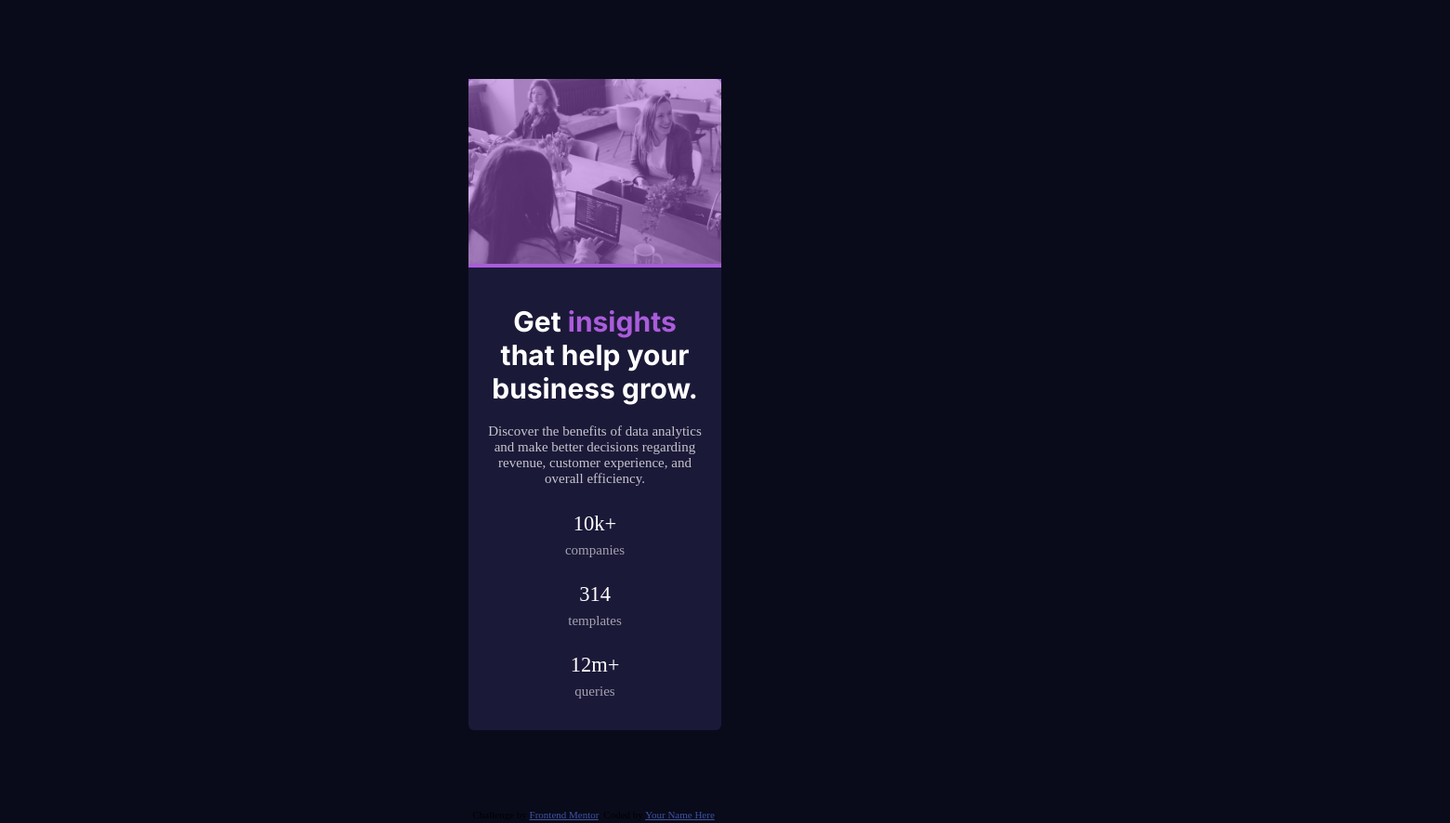
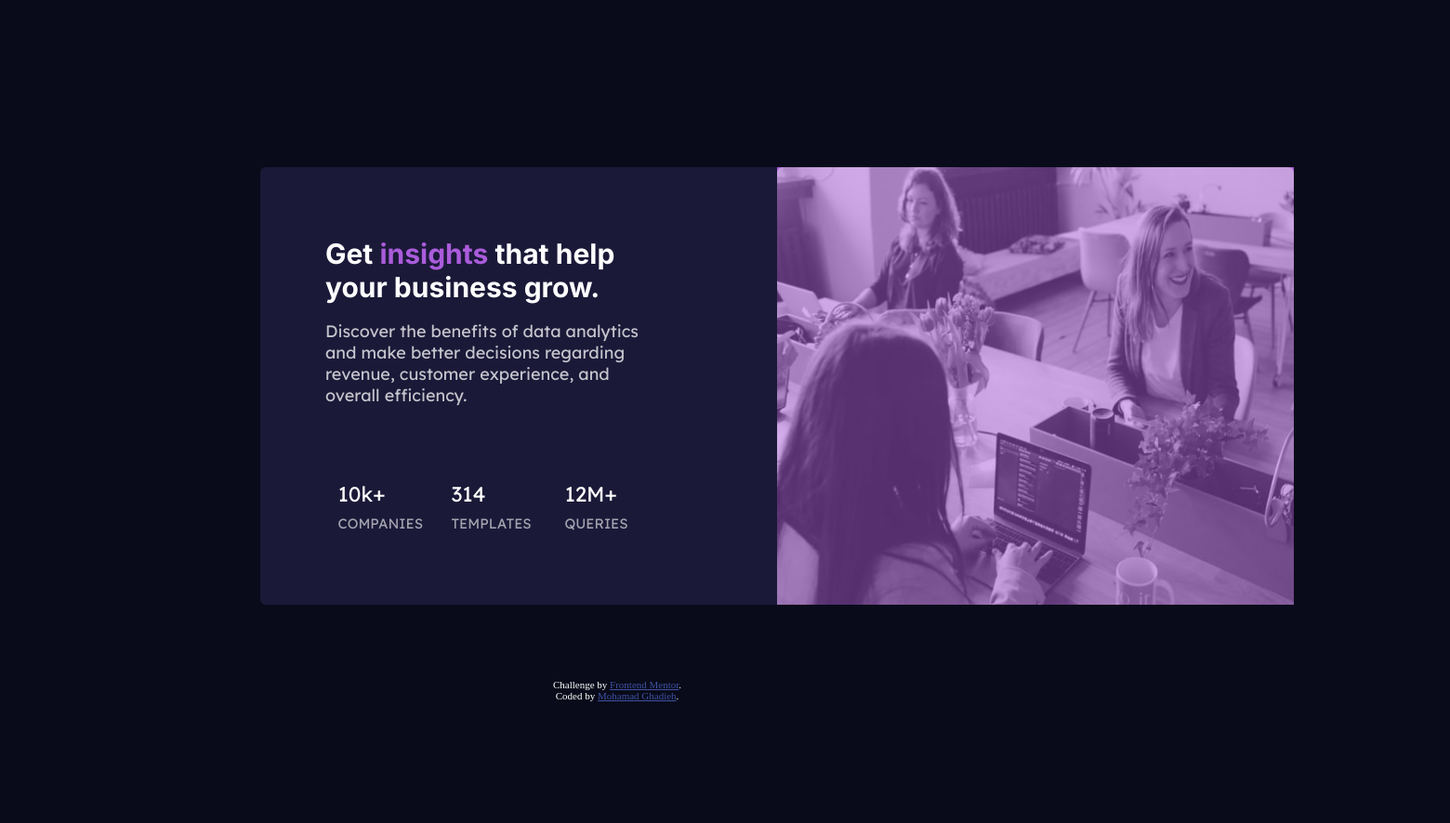
Before and after one commit to mghadieh/FrontEndMentor, a plain HTML site: page 3 stats-preview-card-component-main/index.html in a window 1280 px wide. Shown: the whole page at 93% size, 1560 px wide, since content can reach past the window. Drawn offline with Linux system fonts and the light colour scheme.

Commit message:
Desktop Design completed.
Challenge completed.

```diff
--- a/3 stats-preview-card-component-main/css/style.css
+++ b/3 stats-preview-card-component-main/css/style.css
@@ -51,6 +51,7 @@ h1 {
 
 .paragraph {
 	color: var(--main-paragraph);
+	font-family: 'Lexend Deca', sans-serif;
 }
 
 .stat {
@@ -59,6 +60,7 @@ h1 {
 	justify-content: space-evenly;
 	color: var(--main-heading);
 	font-size: 1.5em;
+	font-family: 'Lexend Deca', sans-serif;
 }
 
 .stat__heading {
@@ -83,30 +85,79 @@ img {
 	max-width: 6.33rem;
 	padding: 0.8rem 0;
 }
+
+.attribution {
+	position: relative;
+	right: 10%;
+	left: 1vh;
+	bottom: 6vh;
+	font-size: 11px;
+	text-align: center;
+	color: white;
+}
+.attribution a {
+	color: hsl(228, 45%, 44%);
+}
+
 /******************************************** desktop design ********************************************/
-/* @media screen and (min-width: 62.5rem) {
+@media screen and (min-width: 62.5rem) {
 	body {
 		overflow: hidden;
 		background-color: var(--bg-main);
 		min-height: 100vh;
-		max-width: 100%;
 		width: 100%;
-		margin: 0 auto;
+		margin: 10.33rem 11rem;
+		margin-top: 12rem;
+		margin-left: 18.67rem;
 	}
 
 	.card {
+		flex-direction: row;
+		border-radius: 0.4em;
+		max-width: 100%;
+		width: 74.13rem;
+		margin: 0;
+	}
+
+	.text {
+		flex-grow: 1;
+		flex-basis: 0;
 		display: flex;
-		justify-content: space-evenly;
-		flex-direction: row;
-		margin: 10.33rem 11rem;
-		background-color: var(--bg-card);
-		border-radius: 0.4em;
-		max-height: max-content;
-		max-width: 100%;
-		text-align: center;
+		flex-direction: column;
+		justify-content: space-around;
+		padding: 5rem 8rem 4.3rem 4.66rem;
+		text-align: left;
+		width: 50%;
+	}
+
+	h1 {
+		font-size: 2rem;
+		margin: 0;
+	}
+
+	.paragraph {
+		padding-bottom: 3.33rem;
+		font-size: 1.2rem;
 	}
 
 	.stat {
-		display: block;
+		flex-direction: row;
+		justify-content: flex-start;
 	}
-} */
+
+	.filtered {
+		width: 50%;
+	}
+
+	img {
+		flex-grow: 1;
+		flex-basis: 0;
+		height: 100%;
+	}
+
+	.attribution {
+		right: 20%;
+		left: auto;
+		top: 10vh;
+	}
+}
--- a/3 stats-preview-card-component-main/index.html
+++ b/3 stats-preview-card-component-main/index.html
@@ -13,11 +13,6 @@
 
   <title>Frontend Mentor | Stats preview card component</title>
 
-  <!-- Feel free to remove these styles or customise in your own stylesheet 👍 -->
-  <style>
-    .attribution { font-size: 11px; text-align: center; }
-    .attribution a { color: hsl(228, 45%, 44%); }
-  </style>
 </head>
 <body>
   <div class="card">
@@ -27,21 +22,17 @@
         <p>Discover the benefits of data analytics and make better decisions regarding revenue, customer experience, and overall efficiency.</p>
       </div>
       <div class="stat">
-        <span class = "item">10k+ <span class="stat__heading">companies</span></span>
-        <span class = "item">314 <span class="stat__heading">templates </span></span>
-        <span class = "item">12m+ <span class="stat__heading">queries</span></span>
+        <span class = "item">10k+ <span class="stat__heading">COMPANIES</span></span>
+        <span class = "item">314 <span class="stat__heading">TEMPLATES </span></span>
+        <span class = "item">12M+ <span class="stat__heading">QUERIES</span></span>
       </div>
-
     </div>
     <div class="filtered">
       <img src="./images/image-header-mobile.jpg" alt="">
     </div>
   </div>
-
-
   <div class="attribution">
-    Challenge by <a href="https://www.frontendmentor.io?ref=challenge" target="_blank">Frontend Mentor</a>.
-    Coded by <a href="#">Your Name Here</a>.
+    Challenge by <a href="https://www.frontendmentor.io?ref=challenge" target="_blank">Frontend Mentor</a>.<br>Coded by <a href="#">Mohamad Ghadieh</a>.
   </div>
 </body>
 </html>
```
Also changed, not shown: 3 stats-preview-card-component-main/design.txt.
